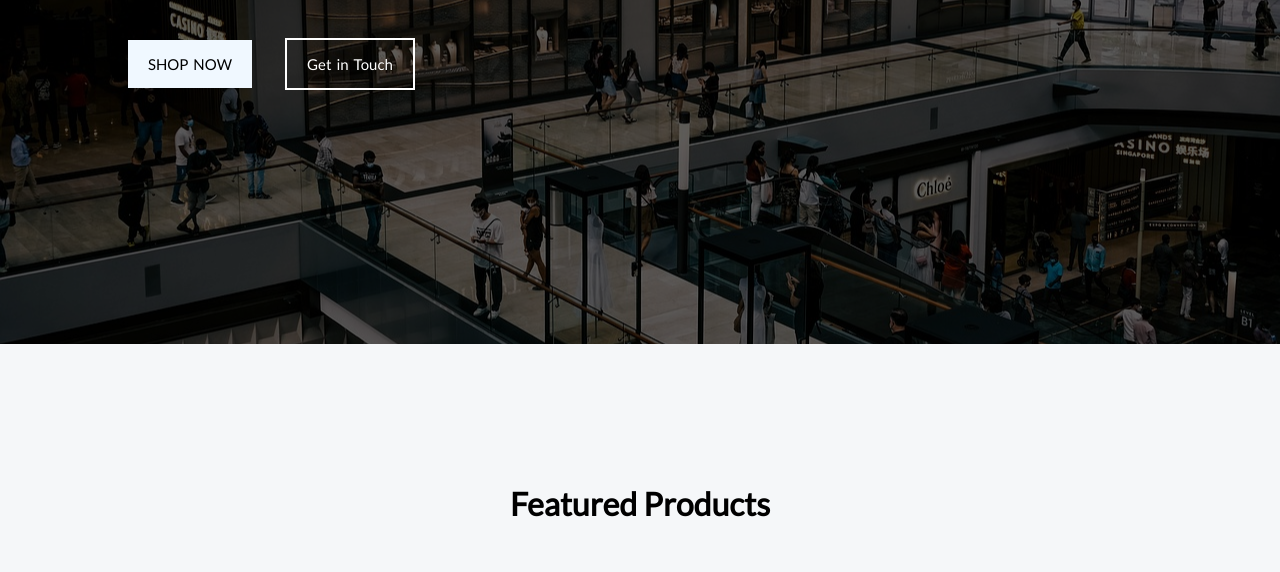
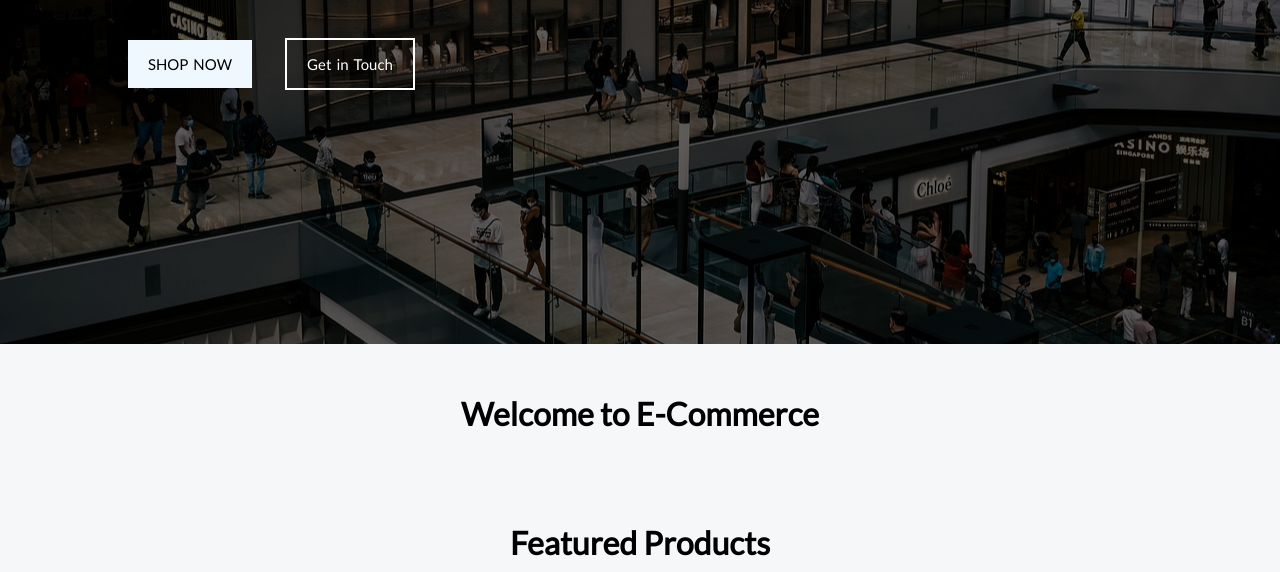
Before and after one commit to kaushik62/ekart-market, a plain HTML site: page index.html in a window 1280 px wide. Shown: the part 456-1028 px from the top of the page. Drawn offline with Linux system fonts and the light colour scheme.

Commit message:
add welcome

```diff
--- a/index.html
+++ b/index.html
@@ -159,6 +159,7 @@
 
 
 
+
     <!--todo content area page -->
     <div class="content_area">
       <h2>
@@ -170,6 +171,9 @@
       <a href="https://www.linkedin.com/in/kaushik-kumar-gupta/"><button class="btn_2">Get in Touch</button></a>
     </div>
   </div>
+
+
+  <h1 style="text-align: center;">Welcome  to E-Commerce</h1>
 
   <div id="main_container">
 
```
